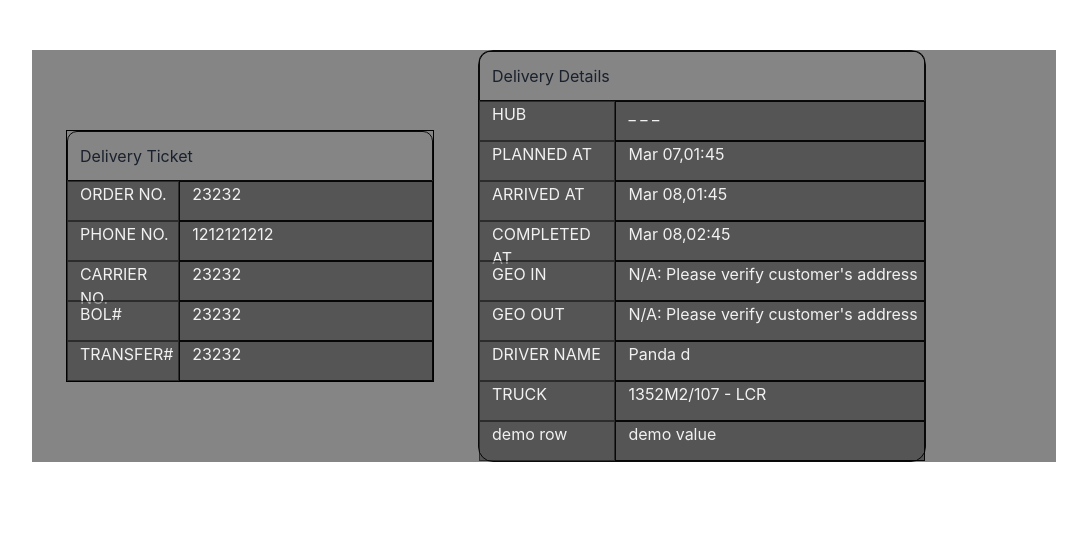
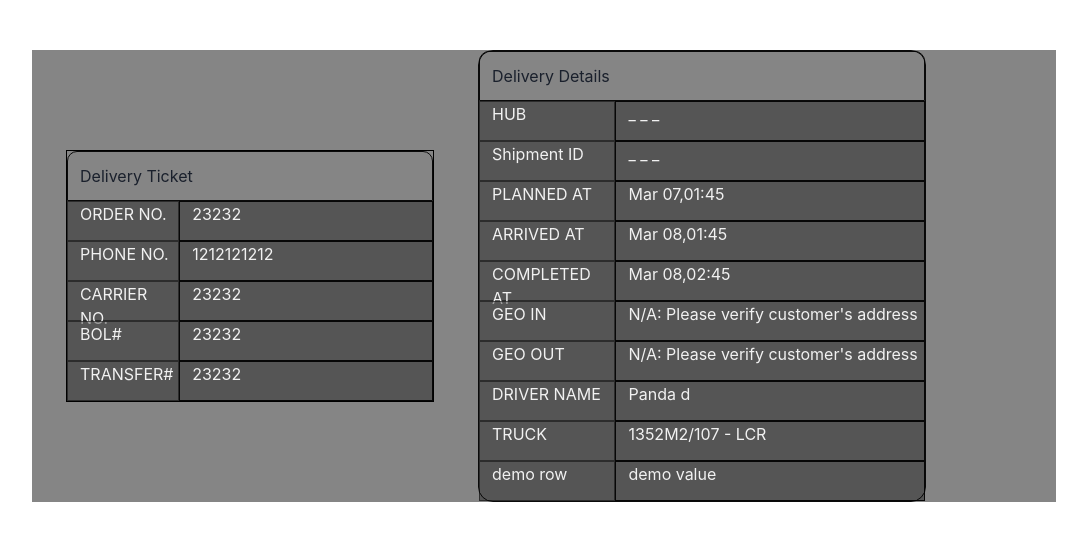
Before and after one commit to surakshagithub/emotionpractice, a React (Create React App) app: page / in a window 1280 px wide. Shown: the top 540 px of the page, without its empty margins (96-1183 px from the left). Built offline with nearby package versions, Linux system fonts and the light colour scheme.

Commit message:
added new row

```diff
--- a/src/Components/DeliveryDetails.js
+++ b/src/Components/DeliveryDetails.js
@@ -8,6 +8,10 @@ import { css } from "@emotion/react";
 const deliveryDetails = [
   {
     title: "HUB",
+    value: "_ _ _",
+  },
+  {
+    title: "Shipment ID",
     value: "_ _ _",
   },
   {
```
